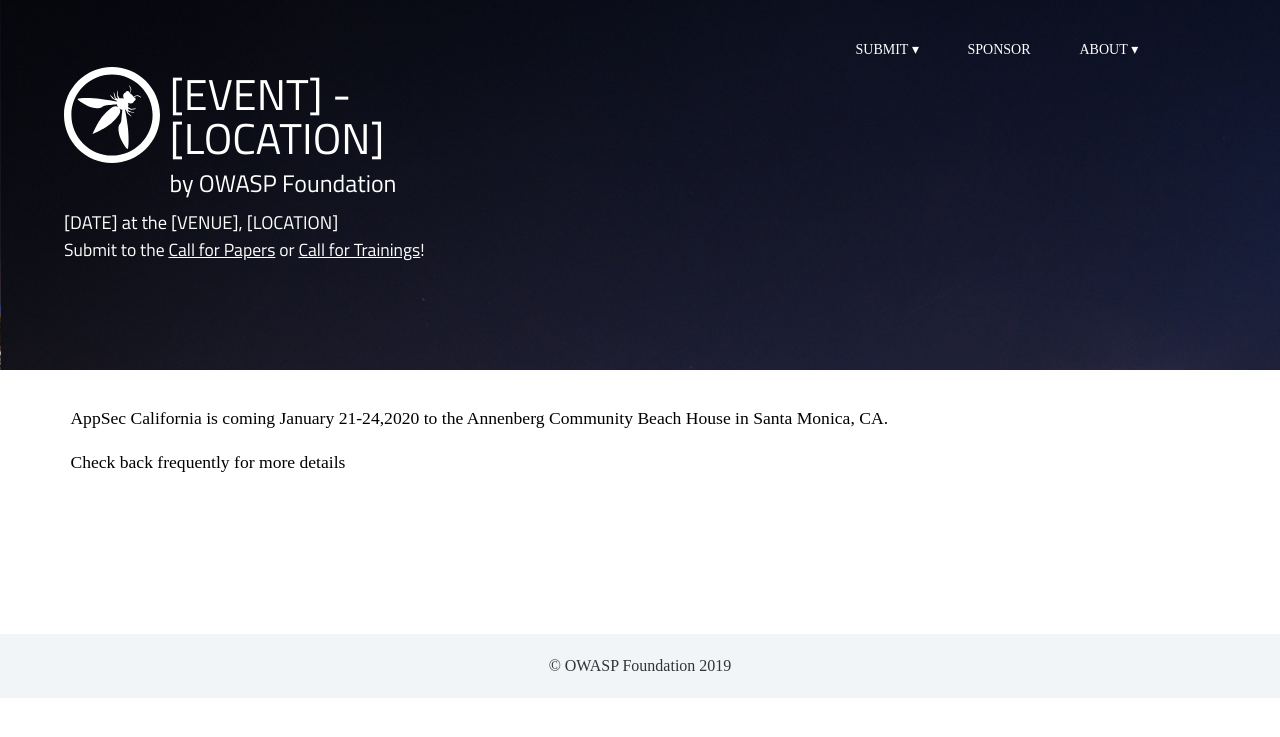
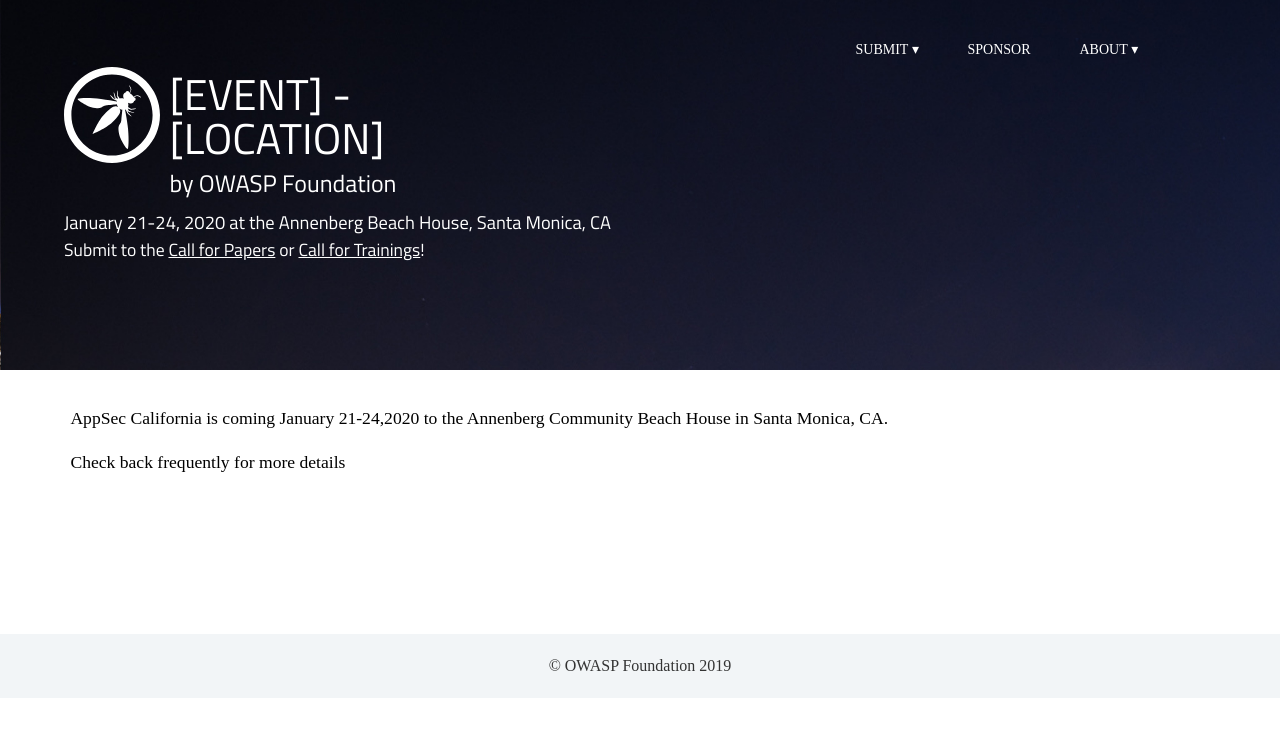
Before and after one commit to OWASP/2020-appseccalifornia, a Jekyll site: the page built from index.html, in a window 1280 px wide. Shown: the top 737 px of the page. Built offline with Jekyll 4.4.1, drawn with Linux system fonts in a browser that asks for light colours; some web fonts are replaced.

Commit message:
Added basic time/date and location information to the front.html template

```diff
--- a/_layouts/front.html
+++ b/_layouts/front.html
@@ -1,6 +1,6 @@
 {% include header.html %}
 
-		<h3>[DATE] at the [VENUE], [LOCATION]</h3>
+		<h3>January 21-24, 2020 at the Annenberg Beach House, Santa Monica, CA</h3>
 		<h4>Submit to the <a href="/template_event_site/program/call-for-papers">Call for Papers</a> or <a href="/template_event_site/program/call-for-trainings">Call for Trainings</a>!</h4>
 </header>
 
```
